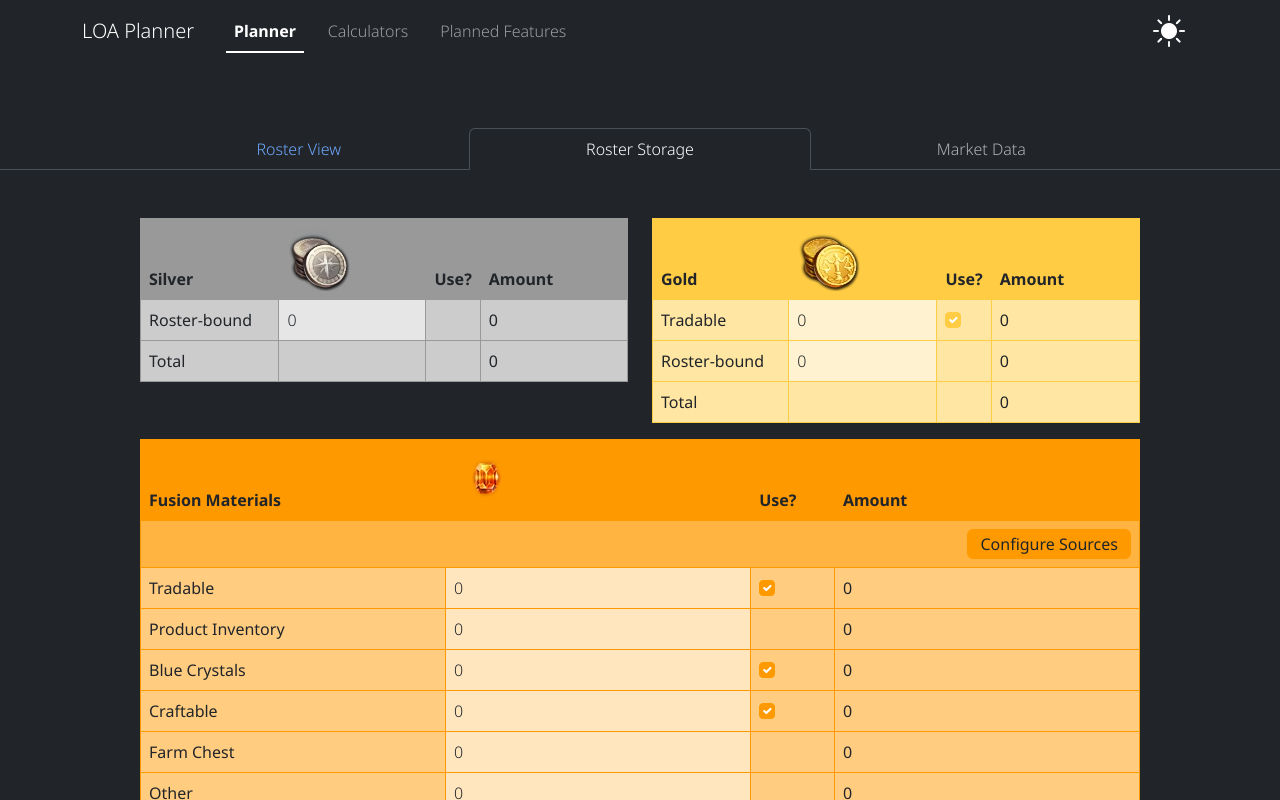
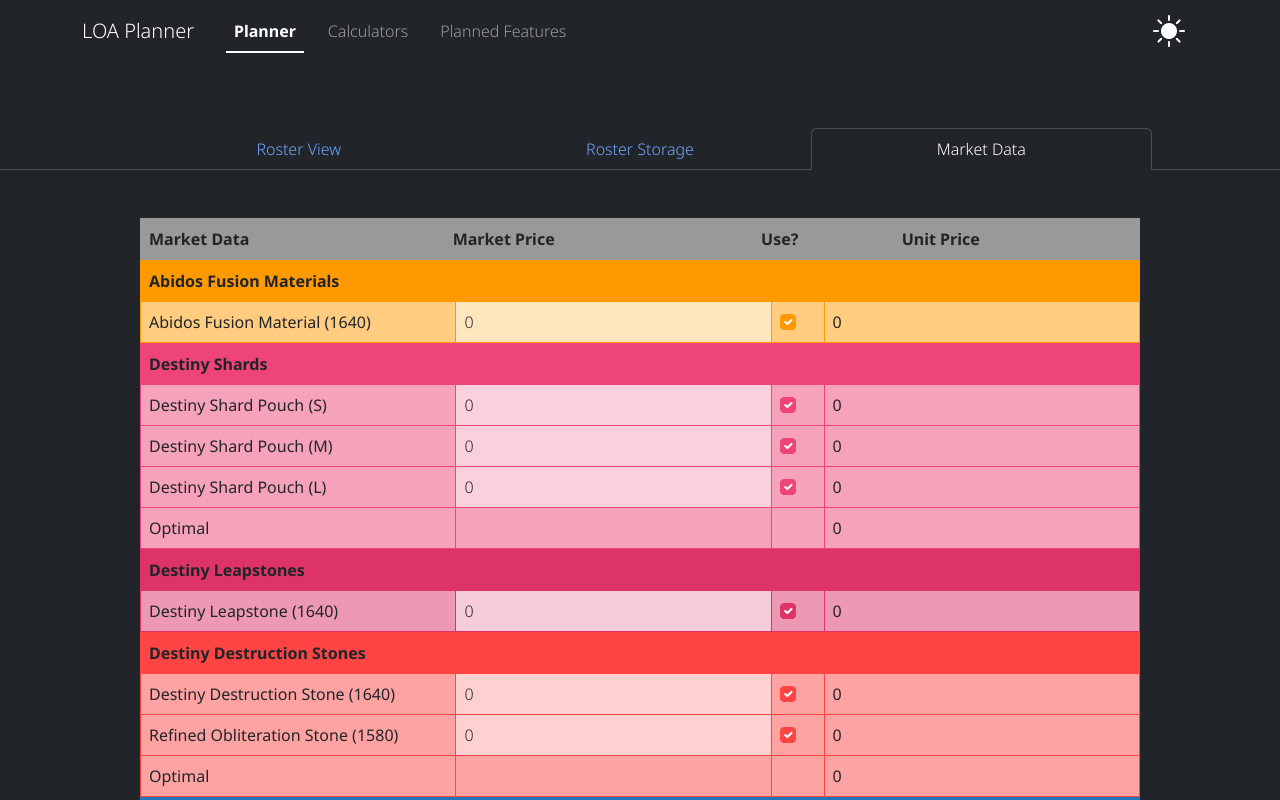
Before and after one commit to md842/loa-planner, a React (Vite) app: page / in a window 1280 px wide. Shown: the top 800 px of the page. Built offline with nearby package versions, Linux system fonts and the light colour scheme.

Commit message:
MarketDataTable implementation
Implemented MarketDataTable for inputting market prices of materials.

```diff
--- a/src/components/core/market-data.ts
+++ b/src/components/core/market-data.ts
@@ -1,19 +1,81 @@
-import {type Materials} from './types';
+import {type Materials, initMaterials, type Source} from './types';
 
-let marketPrices = {
-  shards: 0.6,
-  fusions: 84,
-  reds: 1.05,
-  blues: 0.04,
-  leaps: 6,
-  redSolars: 350,
-  blueSolars: 195
+// Declare market price data structure at module level
+const marketData: Materials = initMaterials();
+const sources: {[index: string]: Source[]} = {}
+
+const defaultSources: {[index: string]: Source[]} = {
+  "shards": [
+    {id: "Destiny Shard Pouch (S)", qty: [0], sel: [true], mult: [1000], amt: [0]},
+    {id: "Destiny Shard Pouch (M)", qty: [0], sel: [true], mult: [2000], amt: [0]},
+    {id: "Destiny Shard Pouch (L)", qty: [0], sel: [true], mult: [3000], amt: [0]},
+    {id: "Optimal", qty: [0], amt: [0]}
+  ],
+  "fusions": [
+    {id: "Abidos Fusion Material (1640)", qty: [0], sel: [true], amt: [0]},
+  ],
+  "reds": [
+    {id: "Destiny Destruction Stone (1640)", qty: [0], sel: [true], mult: [100], amt: [0]},
+    {id: "Refined Obliteration Stone (1580)", qty: [0], sel: [true], mult: [100], div: 5, amt: [0]},
+    {id: "Optimal", qty: [0], amt: [0]}
+  ],
+  "blues": [
+    {id: "Destiny Guardian Stone (1640)", qty: [0], sel: [true], mult: [100], amt: [0]}
+  ],
+  "leaps": [
+    {id: "Destiny Leapstone (1640)", qty: [0], sel: [true], amt: [0]}
+  ],
+  "redSolars": [
+    {id: "Lava's Breath", qty: [0], sel: [true], amt: [0]}
+  ],
+  "blueSolars": [
+    {id: "Glacier's Breath", qty: [0], sel: [true], amt: [0]}
+  ],
 };
+
+// Initialize market data
+for (let [key] of Object.entries(marketData)){
+  // Silver and gold are ignored by market data
+  if (key != "silver" && key != "gold"){
+    // Attempt to load data from local storage
+    const storedSources = window.localStorage.getItem('m_' + key);
+
+    if (storedSources) // Source data exists in local storage
+      sources[key] = JSON.parse(storedSources); // Use local stored data
+    else // Source data does not exist in local storage
+      sources[key] = defaultSources[key]; // Use default data
+
+    // Set marketData value to total amount for this key
+    marketData[key] = sources[key][sources[key].length - 1].amt[0];
+  }
+}
+
+console.log("Initialized market prices:", marketData);
+
+/** Returns a const reference to stored source data for specified mat. */
+export function getSources(mat: keyof Materials): Source[]{
+  return sources[mat];
+}
 
 export function goldValue(mats: Materials): number{
   let goldValue: number = 0;
-  for (let [key, value] of Object.entries(marketPrices))
-    goldValue += value * mats[key];
+  for (let [key, value] of Object.entries(marketData))
+    if (key != "silver" && key != "gold")
+      goldValue += value * mats[key];
   goldValue += mats.gold;
   return Math.round(goldValue);
 }
+
+/** Saves current market data for specified mat to local storage. */
+export function saveSources(mat: keyof Materials){
+  window.localStorage.setItem('m_' + mat, JSON.stringify(sources[mat]));
+}
+
+/** Sets market data for the specified material and quantity. */
+export function setMarketData(mat: keyof Materials, quantity: number){
+  marketData[mat] = quantity;
+}
+
+export function setSourceData(mat: keyof Materials, newData: Source[]){
+  sources[mat] = newData;
+}
--- a/src/components/planner/RosterStorageCard.tsx
+++ b/src/components/planner/RosterStorageCard.tsx
@@ -92,7 +92,7 @@ export function RosterStorageCard(props: RosterStorageCardProps): ReactNode{
     function updateSource(matIndex: number, newUse?: number[]): Source{
       if (qty != null) // If defined, update src.qty
         src.qty[matIndex] = qty;
-      if (selected != null) // If defined, update src.use (not selection chest)
+      if (selected != null) // If defined, update src.sel (not selection chest)
         src.sel![matIndex] = selected;
       if (newUse){ // If defined, update src.use (selection chest)
         src.use![0] = newUse[0];
--- /dev/null
+++ b/src/components/planner/tables/MarketDataTable.tsx
@@ -0,0 +1,135 @@
+import {type ReactNode, useEffect, useState} from 'react';
+
+import {SourceRow} from './SourceRow';
+
+import {type Materials, type Source} from '../../core/types';
+import {getSources, saveSources, setMarketData, setSourceData} from '../../core/market-data';
+
+import Table from 'react-bootstrap/Table';
+
+/** Props interface for MarketDataTable. */
+interface MarketDataTableProps{
+  title: string; // Displayed in the top-left corner of the table
+  color: string; // The color used for this table
+  mat: keyof Materials; // The material associated with this table
+}
+
+/** Constructs the market data table. */
+export function MarketDataTable(props: MarketDataTableProps): ReactNode{
+  let {title, color, mat} = props; // Unpack props
+
+  // Table state variable for materials sources
+  const [changed, setChanged] = useState(false);
+  const [sources, setSources] = useState(() => getSources(mat));
+  const [table, updateTable] = useState([] as ReactNode[]);
+
+  // Update signal handlers
+  useEffect(() => {
+    setSourceData(mat, sources); // Updates source data
+    updateTable(initTable); // Re-renders table
+  }, [sources]); // Runs on mount and when sources change
+
+  useEffect(() => {
+    if (changed){ // Uncommitted changes are present
+      saveSources(mat); // Save roster storage data for specified mat
+      setChanged(false); // Signal that changes were committed
+    }
+  }, [changed]); // Runs when changed changes, does nothing on mount due to initial state false
+
+  function initTable(): ReactNode[]{ // Table state initializer function
+    let table: ReactNode[] = []; // Initialize table
+
+    for (let i = 0; i < sources.length; i++){ // Build row for each source
+      table.push(
+        <SourceRow key={sources[i].id}
+          // If multiple sources, last source is total
+          total={(sources.length > 1) && (i == sources.length - 1)}
+          src={sources[i]}
+          index={i}
+          // Parent component state setters
+          setChanged={setChanged}
+          setSource={setSource}
+        />
+      );
+    }
+    return table;
+  }
+
+  /** Updates source srcIndex, source total, and rosterMats. */
+  function setSource(srcIndex: number, matIndex: number, qty?: number, selected?: boolean){
+    /* MarketDataCard interprets Sources differently from RosterStorageCard.
+     * This allows easy reuse of Source and SourceRow at the cost of making
+     * this particular function slightly more confusing.
+     *
+     * src.qty: Market price (may be for a bundle of materials)
+     * src.amt: Unit price (1 material)
+     * src.sel: Source is active (same as RosterStorageCard)
+     * src.mult: Materials per bundle (divides market price to get unit price)
+     * src.div: Exchange rate to tier 4 (multiply unit price of tier 3 mats)
+    **/
+
+    // Deep copy target source from state variable
+    let src: Source = JSON.parse(JSON.stringify(sources[srcIndex]));
+
+    if (qty != null) // If defined, update src.qty (market price)
+      src.qty[0] = qty;
+    if (selected != null) // If defined, update src.sel
+      src.sel![0] = selected;
+
+    if (src.sel && !src.sel[matIndex]) // Source is inactive
+      src.amt[0] = 0; // Set unit price to 0
+    else{ // Source is active, calculate new unit price
+      let unitPrice: number = src.qty[0]; // Start from src.qty
+      if (src.div) // Multiply by divisor (e.g., 5:1 exchange rate 1580 > 1640)
+        unitPrice *= src.div;
+      if (src.mult) // Divide by multiplier (mats per bundle) to get unit price
+        unitPrice /= src.mult[0];
+      src.amt[0] = unitPrice; // Update source unit price
+    }
+
+    // If >1 source, deep copy "Optimal" source from state variable
+    let opt: Source | undefined = (sources.length > 1) ? JSON.parse(JSON.stringify(sources[sources.length - 1])) : undefined;
+    if (opt){ // Find new min unit price for this mat
+      /* sources is an async state variable and may have an outdated unit price
+         if referenced here, so use the locally calculated new unit price as
+         initial min (if src is active) and ignore sources[srcIndex]. */
+      let min: number = (src.sel![0]) ? src.amt[0] : -1;
+      for (let i = 0; i < sources.length - 1; i++){ // Ignore "Optimal" source
+        if (i != srcIndex){ // Ignore sources[srcIndex]
+          if (sources[i].sel![0]){ // Ignore inactive sources
+            if ((min == -1) || // src not active, replace initial min immediately
+                (sources[i].amt[0] != 0 && // Source has non-zero unit price
+                 sources[i].amt[0] < min)) // Source unit price less than min
+              min = sources[i].amt[0]; // Update min with sources[i] unit price
+          }
+        }
+      }
+      opt.amt[0] = min; // Update optimal min with min unit price
+
+      setSources([ // Update sources state variable
+        ...sources.slice(0, srcIndex), // Sources before specified index
+        src, // Source being edited
+        ...sources.slice(srcIndex + 1, -1), // Sources after specified index
+        opt // "Optimal" source
+      ]);
+      setMarketData(mat, opt.amt[0]); // Update market data
+    }
+    else{ // If opt is undefined, there is only one source to set
+      setSources([src]); // Update sources state variable
+      setMarketData(mat, src.amt[0]); // Update market data
+    }
+  }
+
+  return(
+    <Table className="m-0" hover style={{"--table-color": color} as React.CSSProperties}>
+      <thead>
+        <tr>
+          <th colSpan={4}>{title}</th>
+        </tr>
+      </thead>
+      <tbody>
+        {table}
+      </tbody>
+    </Table>
+  );
+}
--- a/src/pages/Planner.tsx
+++ b/src/pages/Planner.tsx
@@ -1,22 +1,23 @@
 import './Planner.css';
 import '../components/planner/tables/common.css';
 
+import {RosterView} from './planner-tabs/RosterView';
 import {RosterStorageView} from './planner-tabs/RosterStorageView';
-import {RosterView} from './planner-tabs/RosterView';
+import {MarketDataView} from './planner-tabs/MarketDataView';
 
 import {Tab, Tabs} from 'react-bootstrap';
 
 export function Planner(){
   return (
-    <Tabs defaultActiveKey="roster-storage" className="planner-tabs mb-5" justify>
+    <Tabs defaultActiveKey="market-data" className="planner-tabs mb-5" justify>
       <Tab eventKey="roster-view" title="Roster View">
         <RosterView/>
       </Tab>
       <Tab eventKey="roster-storage" title="Roster Storage">
         <RosterStorageView/>
       </Tab>
-      <Tab eventKey="market-data" title="Market Data" disabled>
-        Tab content for Contact
+      <Tab eventKey="market-data" title="Market Data">
+        <MarketDataView/>
       </Tab>
     </Tabs>
   );
--- /dev/null
+++ b/src/pages/planner-tabs/MarketDataView.tsx
@@ -0,0 +1,58 @@
+import {MarketDataTable} from '../../components/planner/tables/MarketDataTable';
+
+import Container from 'react-bootstrap/Container';
+import Table from 'react-bootstrap/Table';
+
+export function MarketDataView(){
+	return(
+    <main>
+      <Container fluid="md">
+        <Table className="m-0" hover style={{"--table-color": "#999"} as React.CSSProperties}>
+          <thead>
+            <tr>
+              <th>Market Data</th>
+              <th>Market Price</th>
+              <th>Use?</th>
+              <th>Unit Price</th>
+            </tr>
+          </thead>
+        </Table>
+        <MarketDataTable
+          title="Abidos Fusion Materials"
+          color="#F90"
+          mat="fusions"
+        />
+        <MarketDataTable
+          title="Destiny Shards"
+          color="#E47"
+          mat="shards"
+        />
+        <MarketDataTable
+          title="Destiny Leapstones"
+          color="#D36"
+          mat="leaps"
+        />
+        <MarketDataTable
+          title="Destiny Destruction Stones"
+          color="#F44"
+          mat="reds"
+        />
+        <MarketDataTable
+          title="Destiny Guardian Stones"
+          color="#27B"
+          mat="blues"
+        />
+        <MarketDataTable
+          title="Lava's Breaths"
+          color="#F43"
+          mat="redSolars"
+        />
+        <MarketDataTable
+          title="Glacier's Breaths"
+          color="#28C"
+          mat="blueSolars"
+        />
+      </Container>
+    </main>
+	);
+}
```
